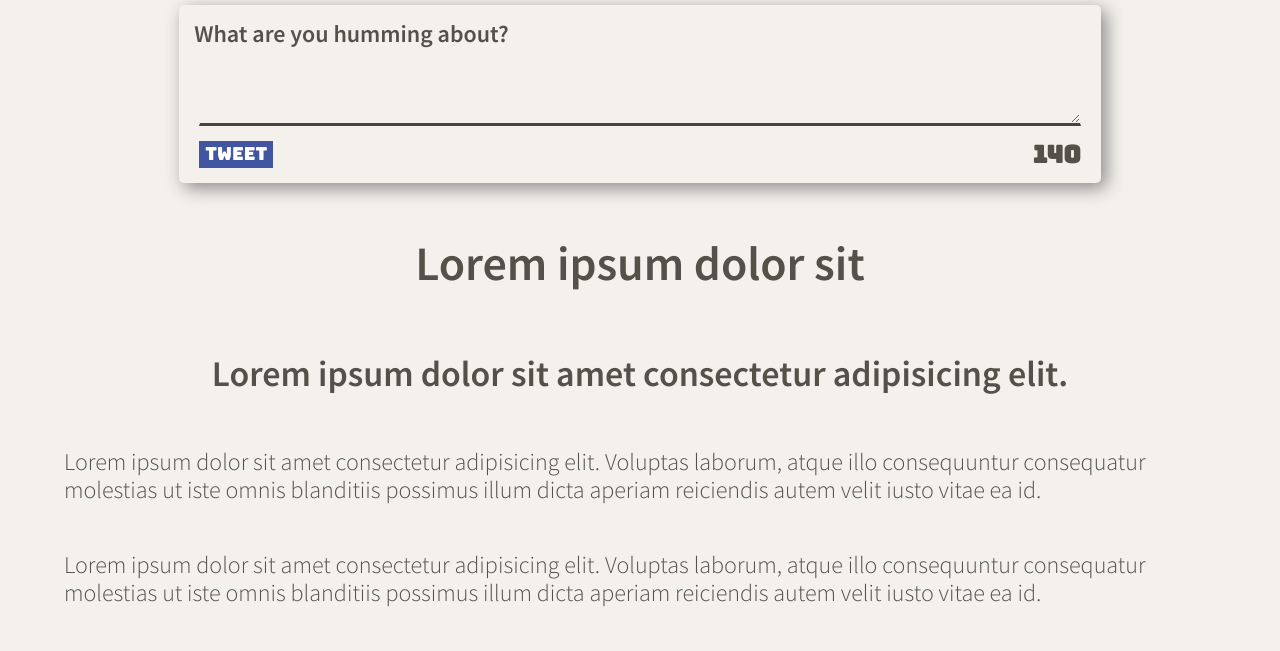
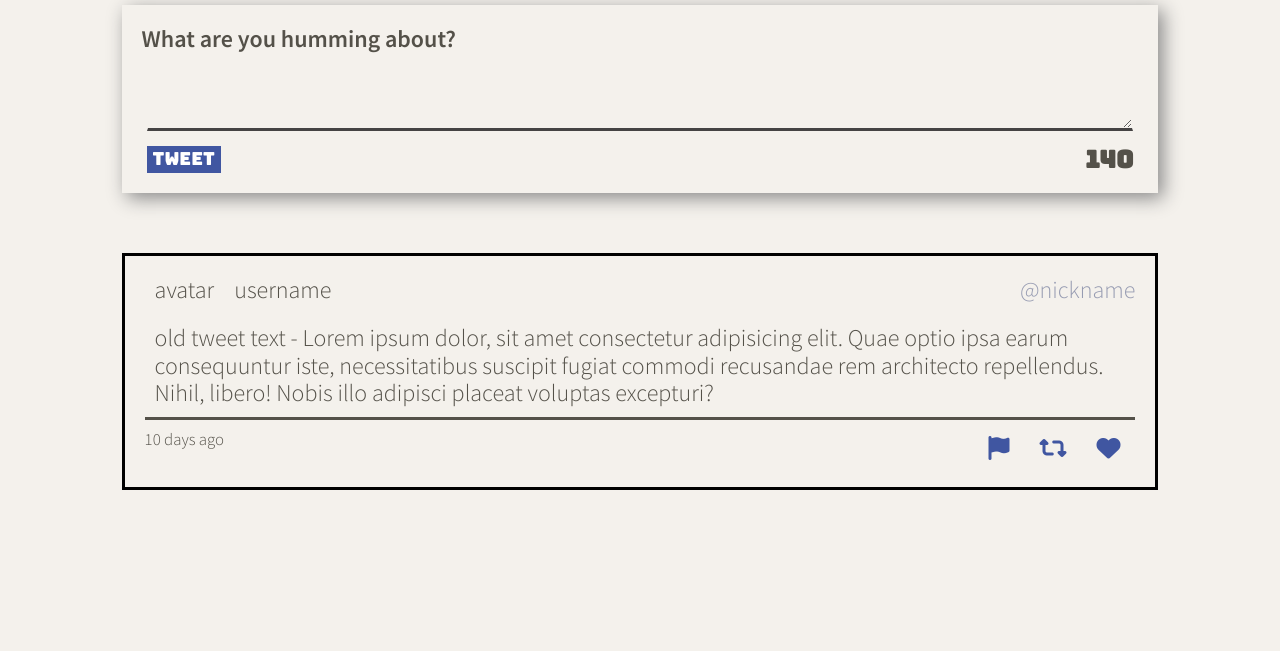
Before and after one commit to agpavlik/LHL-project-tweeter, a website: page public/index.html in a window 1280 px wide. Shown: the part 535-1186 px from the top of the page. After the commit the page ends 1045 px from the top, so only its background shows below. Drawn offline with nearby package versions, Linux system fonts and the light colour scheme.

Commit message:
Add section for previous tweets with style in new file all-tweets.css (use hover)

```diff
--- a/public/index.html
+++ b/public/index.html
@@ -12,6 +12,7 @@
     <link rel="stylesheet" href="/styles/nav.css" type="text/css" />
     <link rel="stylesheet" href="/styles/header.css" type="text/css" />
     <link rel="stylesheet" href="/styles/new-tweet.css" type="text/css" />
+    <link rel="stylesheet" href="/styles/all-tweets.css" type="text/css" />
 
 
     <link rel="preconnect" href="https://fonts.googleapis.com">
@@ -60,18 +61,23 @@
           </div>
         </form>
       </section>
-      <h1>Lorem ipsum dolor sit </h1>
-
-        <h2>Lorem ipsum dolor sit amet consectetur adipisicing elit. </h2>
-
-          <p>Lorem ipsum dolor sit amet consectetur adipisicing elit. Voluptas laborum, atque illo consequuntur consequatur molestias ut iste omnis blanditiis possimus illum dicta aperiam reiciendis autem velit iusto vitae ea id.</p>
-          <p>Lorem ipsum dolor sit amet consectetur adipisicing elit. Voluptas laborum, atque illo consequuntur consequatur molestias ut iste omnis blanditiis possimus illum dicta aperiam reiciendis autem velit iusto vitae ea id.</p>
-          <p>Lorem ipsum dolor sit amet consectetur adipisicing elit. Voluptas laborum, atque illo consequuntur consequatur molestias ut iste omnis blanditiis possimus illum dicta aperiam reiciendis autem velit iusto vitae ea id.</p>
-          <p>Lorem ipsum dolor sit amet consectetur adipisicing elit. Voluptas laborum, atque illo consequuntur consequatur molestias ut iste omnis blanditiis possimus illum dicta aperiam reiciendis autem velit iusto vitae ea id.</p>
-          <p>Lorem ipsum dolor sit amet consectetur adipisicing elit. Voluptas laborum, atque illo consequuntur consequatur molestias ut iste omnis blanditiis possimus illum dicta aperiam reiciendis autem velit iusto vitae ea id.</p>
-          <p>Lorem ipsum dolor sit amet consectetur adipisicing elit. Voluptas laborum, atque illo consequuntur consequatur molestias ut iste omnis blanditiis possimus illum dicta aperiam reiciendis autem velit iusto vitae ea id.</p>
-
-
+      <section class="tweets-container">
+        <article class="article-tweet">
+          <article class="article-header">
+            <article class="article-header-avatar">avatar</article>
+            <article class="article-header-username">username</article>
+            <article class="article-header-nickname">@nickname</article>
+          </article>
+          <article class="article-tweet-text">old tweet text - Lorem ipsum dolor, sit amet consectetur adipisicing elit. Quae optio ipsa earum consequuntur iste, necessitatibus suscipit fugiat commodi recusandae rem architecto repellendus. Nihil, libero! Nobis illo adipisci placeat voluptas excepturi?
+          </article>
+          <article class="article-footer">
+            <article class="article-footer-date">10 days ago</article>
+            <article class="article-footer-flag"><i class="fa-solid fa-flag"></i></article>
+            <article class="article-footer-retweet"><i class="fa-sharp fa-solid fa-retweet"></i></article>
+            <article class="article-footer-heart"><i class="fa-solid fa-heart"></i></article>
+          </article>
+        </article>
+      </section>
     </main>
 
     <script src="./scripts/composer-char-counter.js"></script>
--- /dev/null
+++ b/public/styles/all-tweets.css
@@ -0,0 +1,95 @@
+.tweets-container {
+  width: 90%;
+  margin: 20px 5%;
+  display:flex;
+  flex-direction: column;
+  background-color:#f4f1ec;
+  font-family: 'Source Sans Pro', sans-serif;
+}
+
+.article-tweet {
+  border: 3px solid black;
+  width: 100%;
+  margin-top: 20px;
+  padding: 20px;
+}
+
+.article-tweet:hover {
+  box-shadow: 10px 10px #C8C8C8;
+}
+
+.article-header {
+  display: flex;
+  flex-direction: row;
+  align-items: center;
+  justify-content: space-between;
+  margin-bottom: 10px;
+}
+
+.article-header-avatar {
+  margin-left: 10px;
+  margin-right: 10px;
+  max-width: 70px;
+  max-height: 70px;
+  height: auto;
+  width: auto;
+}
+
+.article-header-username {
+  flex-grow: 2;
+  padding-left: 10px;
+  text-align: left;
+}
+
+.article-header-nickname {
+  color:#979cb2;
+}
+
+.article-tweet-text {
+  font-weight: 75%;
+  padding: 10px;
+}
+
+.article-footer {
+  border-top-style: solid;
+  border-width: 3px;
+  display: flex;
+  flex-direction: row;
+  justify-content: space-between;
+  padding-top: 10px;
+}
+
+.article-footer-date{
+  flex-grow:2;
+  font-size: 70%;
+}
+
+.article-footer-flag{
+  padding: 5px;
+  margin:0 10px;
+  color: #4056A1;
+}
+
+.article-footer-flag:hover {
+  color: rgb(204, 193, 35);
+}
+
+.article-footer-retweet {
+  padding: 5px;
+  margin:0 10px;
+  color: #4056A1;
+}
+
+.article-footer-retweet:hover {
+  color: rgb(204, 193, 35);
+}
+
+.article-footer-heart {
+  padding: 5px;
+  margin:0 10px;
+  color: #4056A1;
+}
+
+.article-footer-heart:hover {
+  color: rgb(204, 193, 35);
+}
--- a/public/styles/new-tweet.css
+++ b/public/styles/new-tweet.css
@@ -1,11 +1,10 @@
 .new-tweet-section {
-  border-radius: 5px;
   border-color: #888888;
   border-width: 1px;
   box-shadow: 5px 5px 18px #888888;
-  width: 80%;
-  margin: 20px 20%;
-  padding: 15px;
+  width: 90%;
+  margin: 20px 5%;
+  padding: 20px;
 }
 
 .new-tweet-form {
--- a/server/data-files/initial-tweets.json
+++ b/server/data-files/initial-tweets.json
@@ -8,7 +8,7 @@
     "content": {
       "text": "If I have seen further it is by standing on the shoulders of giants"
     },
-    "created_at": 1682285014327
+    "created_at": 1682310783232
   },
   {
     "user": {
@@ -19,6 +19,6 @@
     "content": {
       "text": "Je pense , donc je suis"
     },
-    "created_at": 1682371414327
+    "created_at": 1682397183232
   }
 ]
```
